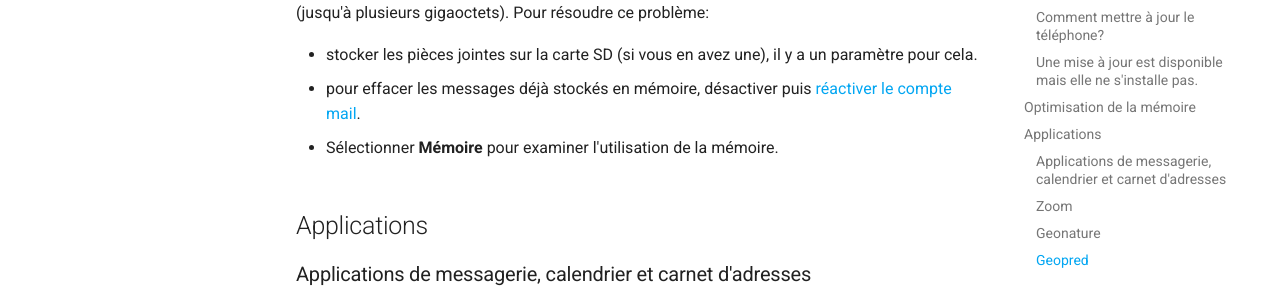
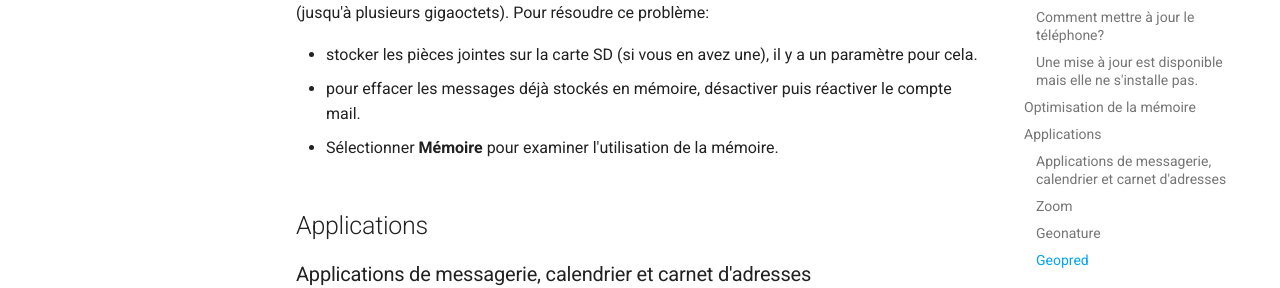
Before and after one commit to PnMercantour/faq, an MkDocs documentation site: the page built from docs/mobile/README.md, in a window 1280 px wide and 900 px high, scrolled down 2243 px. Shown: the part 190-478 px from the top of the window. Built offline with MkDocs 1.6.1 and Material for MkDocs 9.7.7, drawn with Linux system fonts in a browser that asks for light colours; some of the changed lines change nothing that is shown.

Commit message:
broken link

```diff
--- a/docs/mobile/README.md
+++ b/docs/mobile/README.md
@@ -54,7 +54,7 @@
 Plusieurs utilisateurs ont constaté que l'application e-mail utilise beaucoup d'espace de stockage (jusqu'à plusieurs gigaoctets). Pour résoudre ce problème:
 
 - stocker les pièces jointes sur la carte SD (si vous en avez une), il y a un paramètre pour cela.
-- pour effacer les messages déjà stockés en mémoire, désactiver puis [réactiver le compte mail](../messagerie/android.md#mail).
+- pour effacer les messages déjà stockés en mémoire, désactiver puis réactiver le compte mail.
 
 - Sélectionner **Mémoire** pour examiner l'utilisation de la mémoire.
 
@@ -62,7 +62,7 @@
 
 ### Applications de messagerie, calendrier et carnet d'adresses
 
-[Configuration de la messagerie, du calendrier et du carnet d'adresses sur un mobile](../messagerie/android.md)
+[Configuration de la messagerie, du calendrier et du carnet d'adresses sur un mobile](../messagerie/README.md#configuration-doutlook)
 
 ### Zoom
 
```
